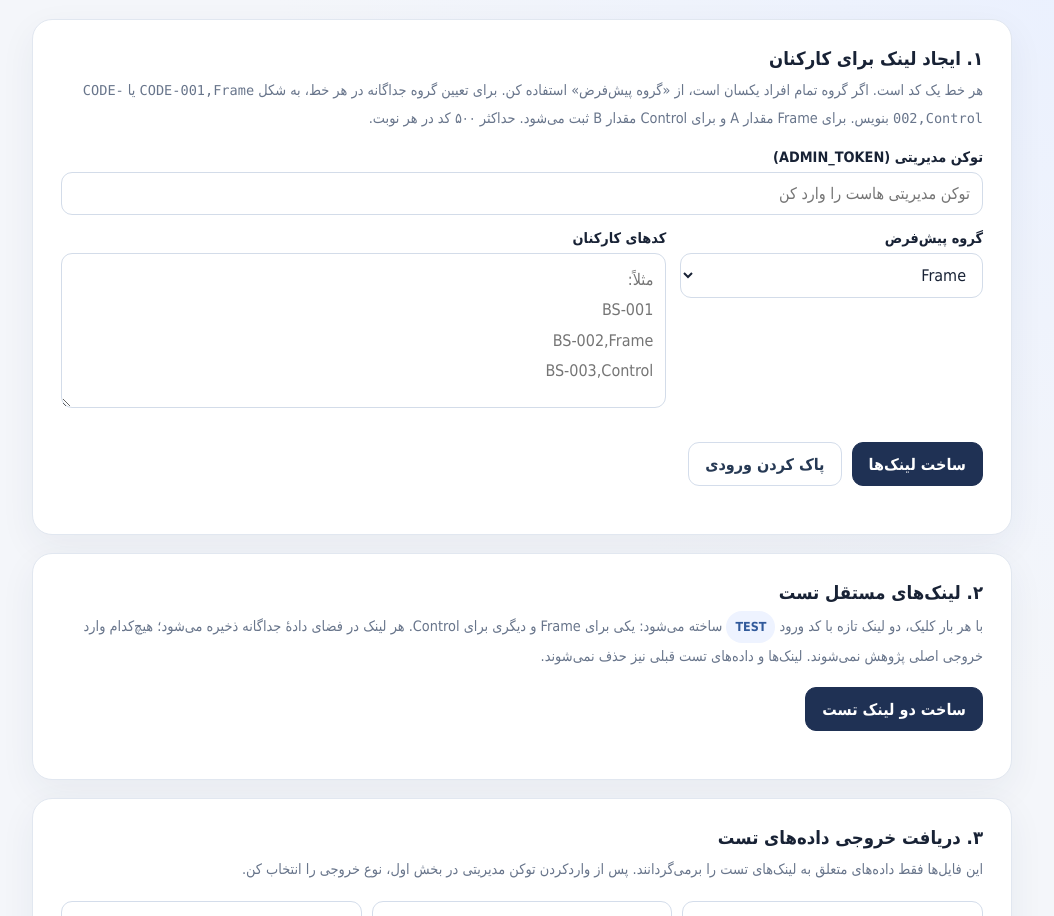
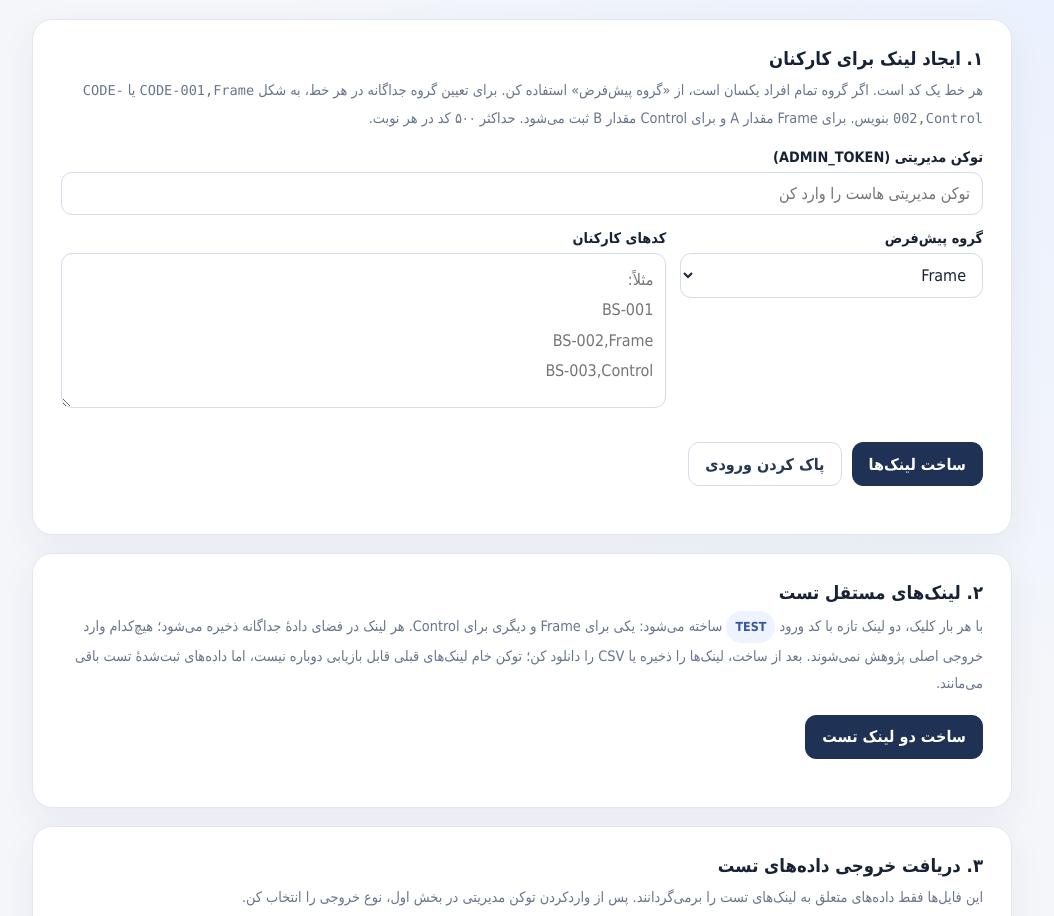
Before and after one commit to Rezaaoow/Barsun-Experiment, a plain HTML site: page app/admin-links.html in a window 1280 px wide. Shown: the part 184-1100 px from the top of the page, without its empty margins (118-1172 px from the left). Drawn offline with Linux system fonts and the light colour scheme.

Commit message:
Clarify saving test invitation URLs

```diff
--- a/app/admin-links.html
+++ b/app/admin-links.html
@@ -81,7 +81,7 @@ BS-003,Control"></textarea>
 
 <section class="card">
 <h2>۲. لینک‌های مستقل تست</h2>
-<p class="hint">با هر بار کلیک، دو لینک تازه با کد ورود <span class="pill">TEST</span> ساخته می‌شود: یکی برای Frame و دیگری برای Control. هر لینک در فضای دادهٔ جداگانه ذخیره می‌شود؛ هیچ‌کدام وارد خروجی اصلی پژوهش نمی‌شوند. لینک‌ها و داده‌های تست قبلی نیز حذف نمی‌شوند.</p>
+<p class="hint">با هر بار کلیک، دو لینک تازه با کد ورود <span class="pill">TEST</span> ساخته می‌شود: یکی برای Frame و دیگری برای Control. هر لینک در فضای دادهٔ جداگانه ذخیره می‌شود؛ هیچ‌کدام وارد خروجی اصلی پژوهش نمی‌شوند. بعد از ساخت، لینک‌ها را ذخیره یا CSV را دانلود کن؛ توکن خام لینک‌های قبلی قابل بازیابی دوباره نیست، اما داده‌های ثبت‌شدهٔ تست باقی می‌مانند.</p>
 <button id="createTestLinks">ساخت دو لینک تست</button>
 <div id="testStatus" class="status" role="status" aria-live="polite"></div>
 <div id="testOutput" class="output"></div>
```
